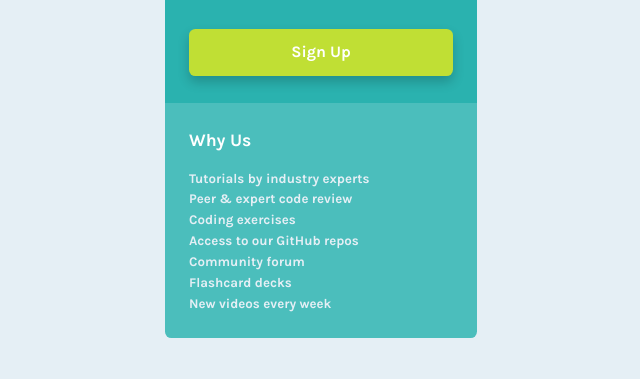
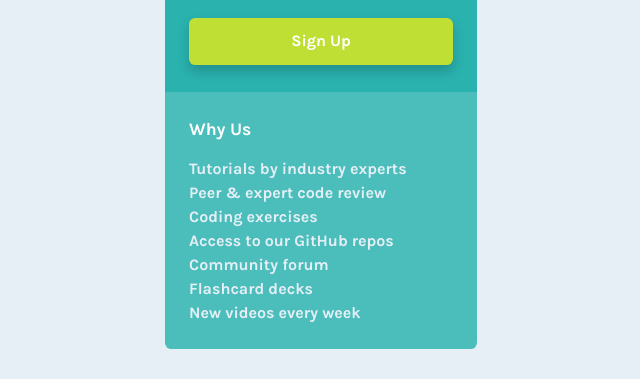
Before and after one commit to PriyanshuSharma0326/single-price-grid-component-master, a plain HTML site: page index.html in a window 1280 px wide. Shown: the part 421-800 px from the top of the page, without its empty margins (319-959 px from the left). Drawn offline with Linux system fonts and the light colour scheme.

Commit message:
Fix heading text

```diff
--- a/index.html
+++ b/index.html
@@ -47,13 +47,13 @@
                 <h3 class="info-title">Why Us</h3>
 
                 <div class="list">
-                    <h5 class="list-text">Tutorials by industry experts</h5>
-                    <h5 class="list-text">Peer & expert code review</h5>
-                    <h5 class="list-text">Coding exercises</h5>
-                    <h5 class="list-text">Access to our GitHub repos</h5>
-                    <h5 class="list-text">Community forum</h5>
-                    <h5 class="list-text">Flashcard decks</h5>
-                    <h5 class="list-text">New videos every week</h5>
+                    <h4 class="list-text">Tutorials by industry experts</h4>
+                    <h4 class="list-text">Peer & expert code review</h4>
+                    <h4 class="list-text">Coding exercises</h4>
+                    <h4 class="list-text">Access to our GitHub repos</h4>
+                    <h4 class="list-text">Community forum</h4>
+                    <h4 class="list-text">Flashcard decks</h4>
+                    <h4 class="list-text">New videos every week</h4>
                 </div>
             </div>
         </main>
```
